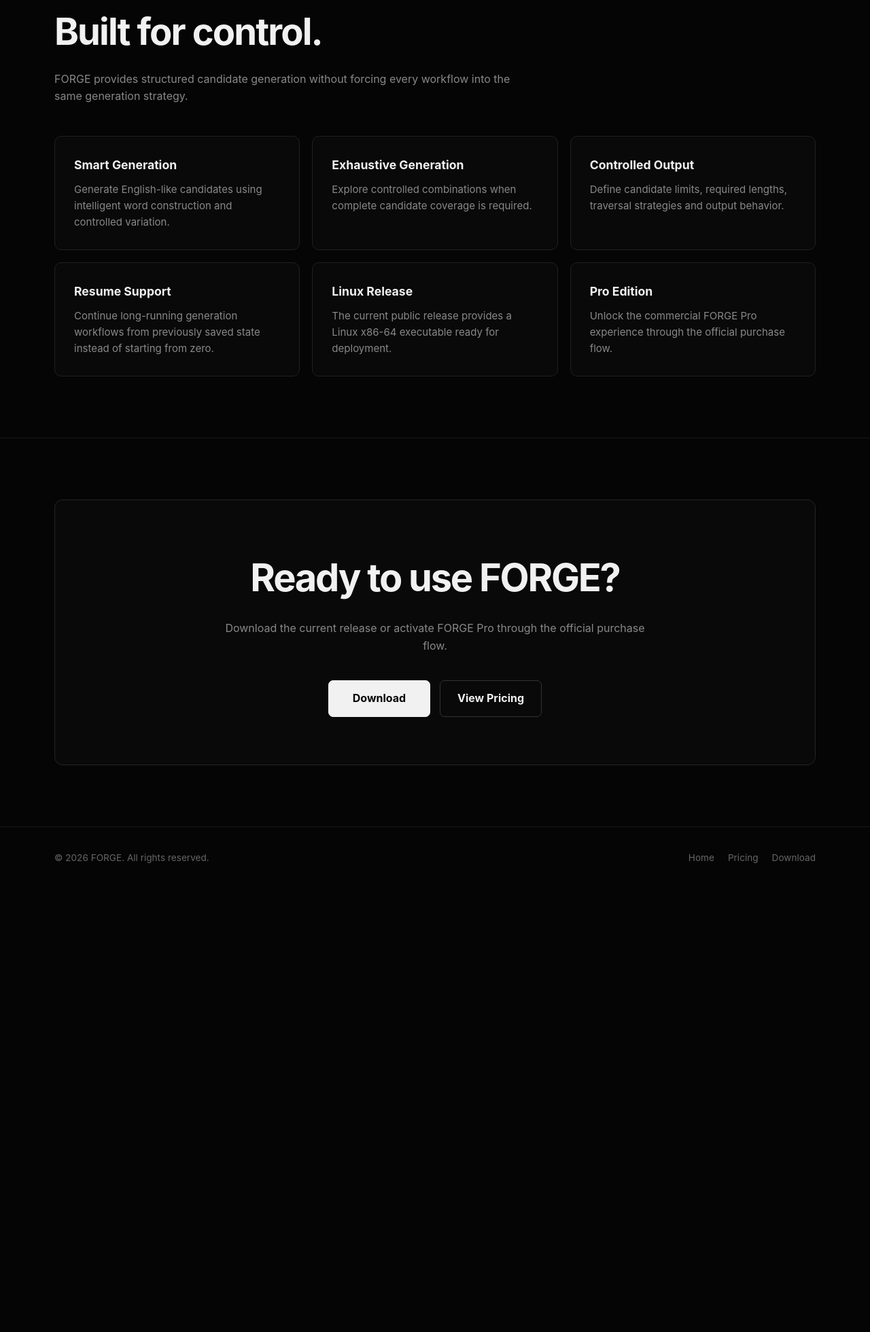
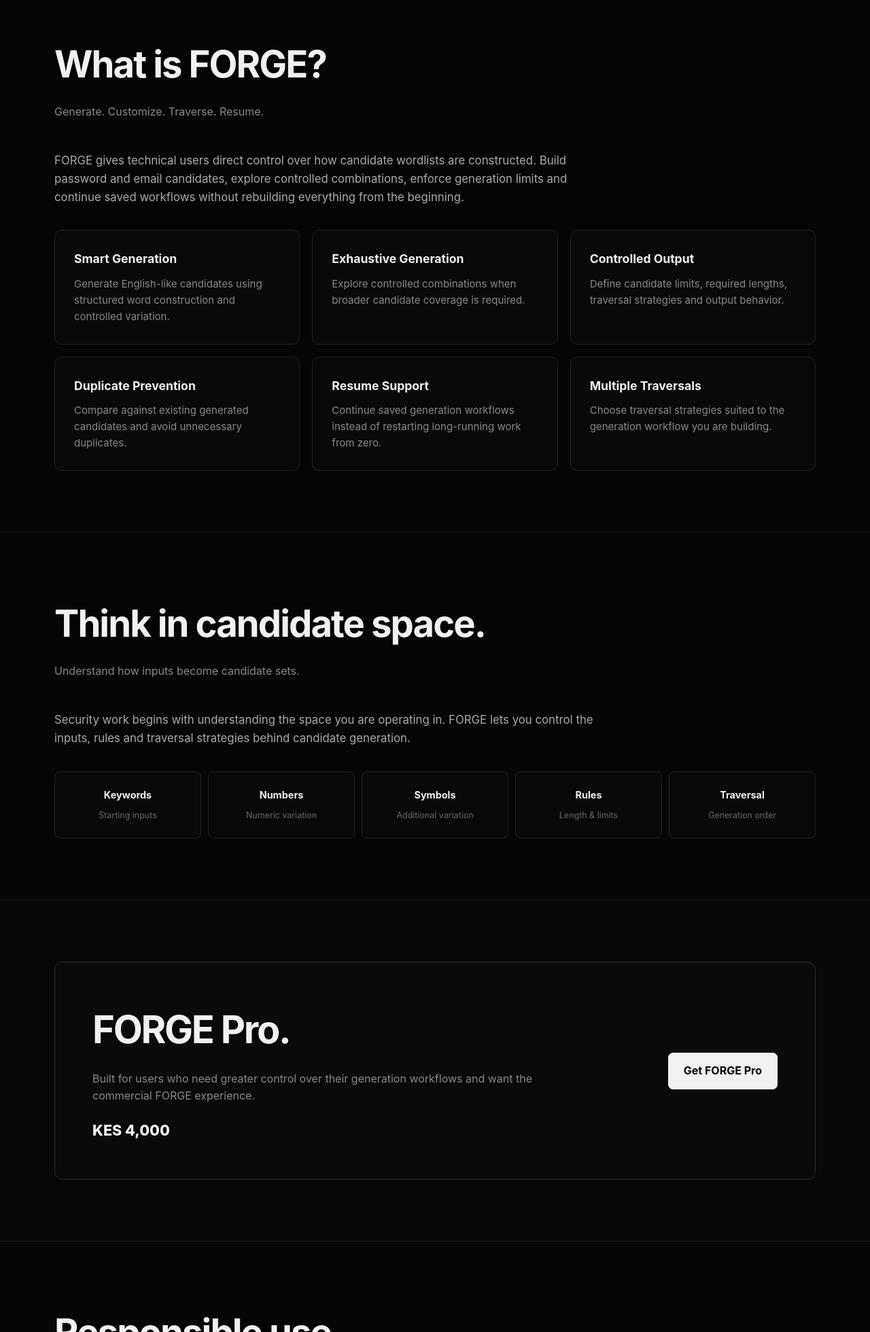
Before and after one commit to ihura666/FORGE, a plain HTML site: page docs/index.html in a window 1280 px wide. Shown: the part 840-2800 px from the top of the page at 68% size. Before the commit the page ends 2149 px from the top, so only its background shows below. Drawn offline with Linux system fonts and the light colour scheme.

Commit message:
Upgrade FORGE homepage and creator branding

````diff
--- a/docs/index.html
+++ b/docs/index.html
@@ -1,14 +1,21 @@
 <!DOCTYPE html>
+
 <html lang="en">
 <head>
     <meta charset="UTF-8">
     <meta name="viewport" content="width=device-width, initial-scale=1.0">
 
-    <title>FORGE | Advanced Password & Word Generation</title>
+```
+<title>FORGE | Password &amp; Wordlist Generation Tool</title>
 
 <meta
     name="description"
-        content="FORGE is an advanced password and word generation engine built for controlled, high-volume candidate generation."
+    content="FORGE is a controlled password and wordlist generation engine for technical users. Generate, customize, traverse and resume candidate-generation workflows."
+>
+
+<meta
+    name="keywords"
+    content="FORGE, password generator, wordlist generator, password wordlist, Linux wordlist tool, candidate generation, FORGE Pro"
 >
 
 <meta name="robots" content="index, follow">
@@ -17,6 +24,17 @@
     rel="canonical"
     href="https://ihura666.github.io/FORGE/"
 >
+
+<meta property="og:title" content="FORGE | Controlled Candidate Generation">
+<meta
+    property="og:description"
+    content="Generate. Customize. Traverse. Resume. FORGE gives technical users structured control over candidate and wordlist generation."
+>
+<meta
+    property="og:url"
+    content="https://ihura666.github.io/FORGE/"
+>
+<meta property="og:type" content="website">
 
 <style>
     * {
@@ -122,15 +140,19 @@
     }
 
     h1 {
-            max-width: 900px;
+        max-width: 950px;
         margin: 0 auto;
         font-size: clamp(3rem, 8vw, 6.5rem);
         line-height: 0.95;
         letter-spacing: -0.055em;
     }
 
+    .hero .accent {
+        color: #888;
+    }
+
     .hero p {
-            max-width: 700px;
+        max-width: 720px;
         margin: 30px auto 0;
         color: #999;
         font-size: 1.1rem;
@@ -180,7 +202,7 @@
     }
 
     .section-header {
-            max-width: 700px;
+        max-width: 760px;
         margin-bottom: 45px;
     }
 
@@ -215,6 +237,80 @@
     .card p {
         color: #888;
         font-size: 0.94rem;
+    }
+
+    .feature-intro {
+        max-width: 820px;
+        margin-bottom: 35px;
+        color: #aaa;
+        font-size: 1.05rem;
+    }
+
+    .workflow {
+        display: grid;
+        grid-template-columns: repeat(5, 1fr);
+        gap: 10px;
+        margin-top: 35px;
+    }
+
+    .workflow-step {
+        padding: 22px 15px;
+        border: 1px solid #202020;
+        border-radius: 8px;
+        background: #090909;
+        text-align: center;
+    }
+
+    .workflow-step strong {
+        display: block;
+        margin-bottom: 5px;
+        font-size: 0.9rem;
+    }
+
+    .workflow-step span {
+        color: #666;
+        font-size: 0.78rem;
+    }
+
+    .pro-section {
+        background: #070707;
+    }
+
+    .pro-box {
+        display: grid;
+        grid-template-columns: 1fr auto;
+        align-items: center;
+        gap: 40px;
+        padding: 55px;
+        border: 1px solid #303030;
+        border-radius: 12px;
+        background: #0a0a0a;
+    }
+
+    .pro-box h2 {
+        font-size: clamp(2rem, 5vw, 3.5rem);
+        letter-spacing: -0.04em;
+    }
+
+    .pro-box p {
+        max-width: 700px;
+        margin-top: 14px;
+        color: #888;
+    }
+
+    .price {
+        margin-top: 20px;
+        font-size: 1.35rem;
+        font-weight: 800;
+    }
+
+    .responsible {
+        max-width: 820px;
+    }
+
+    .responsible p {
+        margin-top: 14px;
+        color: #888;
     }
 
     .cta {
@@ -260,6 +356,21 @@
         color: #fff;
     }
 
+    .copyright {
+        margin-top: 8px;
+        color: #444;
+    }
+
+    @media (max-width: 900px) {
+        .workflow {
+            grid-template-columns: repeat(2, 1fr);
+        }
+
+        .pro-box {
+            grid-template-columns: 1fr;
+        }
+    }
+
     @media (max-width: 760px) {
         .nav-inner {
             min-height: auto;
@@ -282,11 +393,21 @@
             grid-template-columns: 1fr;
         }
 
+        .workflow {
+            grid-template-columns: 1fr;
+        }
+
+        .pro-box {
+            padding: 35px 25px;
+        }
+
         .footer-inner {
             flex-direction: column;
         }
     }
 </style>
+```
+
 </head>
 
 <body>
@@ -294,6 +415,7 @@
 <nav>
     <div class="container nav-inner">
 
+```
     <a
         class="brand"
         href="/FORGE/"
@@ -326,21 +448,21 @@
         </li>
 
         <li>
-                <a
-                    class="nav-pro"
-                    href="/FORGE/pricing/"
-                >
-                    Get FORGE Pro
+            <a href="/FORGE/pricing/">
+                Pro
             </a>
         </li>
 
     </ul>
 
 </div>
+```
+
 </nav>
 
 <main>
 
+```
 <section class="hero">
 
     <div class="container">
@@ -350,14 +472,15 @@
         </span>
 
         <h1>
-                Forge what you need.
+            Control the
+            <span class="accent">candidate space.</span>
         </h1>
 
         <p>
-                An advanced word and password generation engine
-                designed for controlled, high-volume candidate
-                generation with deterministic workflows and
-                flexible generation modes.
+            FORGE is a controlled password and wordlist
+            generation engine for technical users who need
+            structured, repeatable candidate-generation
+            workflows.
         </p>
 
         <div class="actions">
@@ -373,7 +496,7 @@
                 class="button"
                 href="/FORGE/pricing/"
             >
-                    Get FORGE Pro
+                Explore FORGE Pro
             </a>
 
         </div>
@@ -389,16 +512,23 @@
         <div class="section-header">
 
             <h2>
-                    Built for control.
+                What is FORGE?
             </h2>
 
             <p>
-                    FORGE provides structured candidate generation
-                    without forcing every workflow into the same
-                    generation strategy.
+                Generate. Customize. Traverse. Resume.
             </p>
 
         </div>
+
+        <p class="feature-intro">
+            FORGE gives technical users direct control over
+            how candidate wordlists are constructed. Build
+            password and email candidates, explore controlled
+            combinations, enforce generation limits and
+            continue saved workflows without rebuilding
+            everything from the beginning.
+        </p>
 
         <div class="grid">
 
@@ -407,7 +537,7 @@
 
                 <p>
                     Generate English-like candidates using
-                        intelligent word construction and controlled
+                    structured word construction and controlled
                     variation.
                 </p>
             </article>
@@ -416,7 +546,7 @@
                 <h3>Exhaustive Generation</h3>
 
                 <p>
-                        Explore controlled combinations when complete
+                    Explore controlled combinations when broader
                     candidate coverage is required.
                 </p>
             </article>
@@ -431,32 +561,164 @@
             </article>
 
             <article class="card">
-                    <h3>Resume Support</h3>
+                <h3>Duplicate Prevention</h3>
 
                 <p>
-                        Continue long-running generation workflows
-                        from previously saved state instead of
-                        starting from zero.
+                    Compare against existing generated
+                    candidates and avoid unnecessary duplicates.
                 </p>
             </article>
 
             <article class="card">
-                    <h3>Linux Release</h3>
+                <h3>Resume Support</h3>
 
                 <p>
-                        The current public release provides a
-                        Linux x86-64 executable ready for deployment.
+                    Continue saved generation workflows instead
+                    of restarting long-running work from zero.
                 </p>
             </article>
 
             <article class="card">
-                    <h3>Pro Edition</h3>
+                <h3>Multiple Traversals</h3>
 
                 <p>
-                        Unlock the commercial FORGE Pro experience
-                        through the official purchase flow.
+                    Choose traversal strategies suited to the
+                    generation workflow you are building.
                 </p>
             </article>
+
+        </div>
+
+    </div>
+
+</section>
+
+<section class="section">
+
+    <div class="container">
+
+        <div class="section-header">
+
+            <h2>
+                Think in candidate space.
+            </h2>
+
+            <p>
+                Understand how inputs become candidate sets.
+            </p>
+
+        </div>
+
+        <p class="feature-intro">
+            Security work begins with understanding the space
+            you are operating in. FORGE lets you control the
+            inputs, rules and traversal strategies behind
+            candidate generation.
+        </p>
+
+        <div class="workflow">
+
+            <div class="workflow-step">
+                <strong>Keywords</strong>
+                <span>Starting inputs</span>
+            </div>
+
+            <div class="workflow-step">
+                <strong>Numbers</strong>
+                <span>Numeric variation</span>
+            </div>
+
+            <div class="workflow-step">
+                <strong>Symbols</strong>
+                <span>Additional variation</span>
+            </div>
+
+            <div class="workflow-step">
+                <strong>Rules</strong>
+                <span>Length &amp; limits</span>
+            </div>
+
+            <div class="workflow-step">
+                <strong>Traversal</strong>
+                <span>Generation order</span>
+            </div>
+
+        </div>
+
+    </div>
+
+</section>
+
+<section class="section pro-section">
+
+    <div class="container">
+
+        <div class="pro-box">
+
+            <div>
+
+                <h2>
+                    FORGE Pro.
+                </h2>
+
+                <p>
+                    Built for users who need greater control
+                    over their generation workflows and want
+                    the commercial FORGE experience.
+                </p>
+
+                <div class="price">
+                    KES 4,000
+                </div>
+
+            </div>
+
+            <div>
+
+                <a
+                    class="button button-primary"
+                    href="/FORGE/pricing/"
+                >
+                    Get FORGE Pro
+                </a>
+
+            </div>
+
+        </div>
+
+    </div>
+
+</section>
+
+<section class="section">
+
+    <div class="container">
+
+        <div class="section-header">
+
+            <h2>
+                Responsible use.
+            </h2>
+
+        </div>
+
+        <div class="responsible">
+
+            <p>
+                FORGE is a candidate-generation and
+                wordlist-generation application.
+            </p>
+
+            <p>
+                Use FORGE only with systems, accounts and
+                environments where you have appropriate
+                authorization.
+            </p>
+
+            <p>
+                You are responsible for how generated
+                candidate lists are used.
+            </p>
 
         </div>
 
@@ -485,7 +747,7 @@
                     class="button button-primary"
                     href="/FORGE/download/"
                 >
-                        Download
+                    Download FORGE
                 </a>
 
                 <a
@@ -502,15 +764,25 @@
     </div>
 
 </section>
+```
 
 </main>
 
 <footer>
 
+```
 <div class="container footer-inner">
 
     <div>
-            © 2026 FORGE. All rights reserved.
+
+        <div>
+            FORGE © 2026 Lord Ihura. All rights reserved.
+        </div>
+
+        <div class="copyright">
+            Created and developed by Lord Ihura.
+        </div>
+
     </div>
 
     <div class="footer-links">
@@ -530,6 +802,7 @@
     </div>
 
 </div>
+```
 
 </footer>
 
````
Lines whose indentation alone changed are shown as unchanged.
